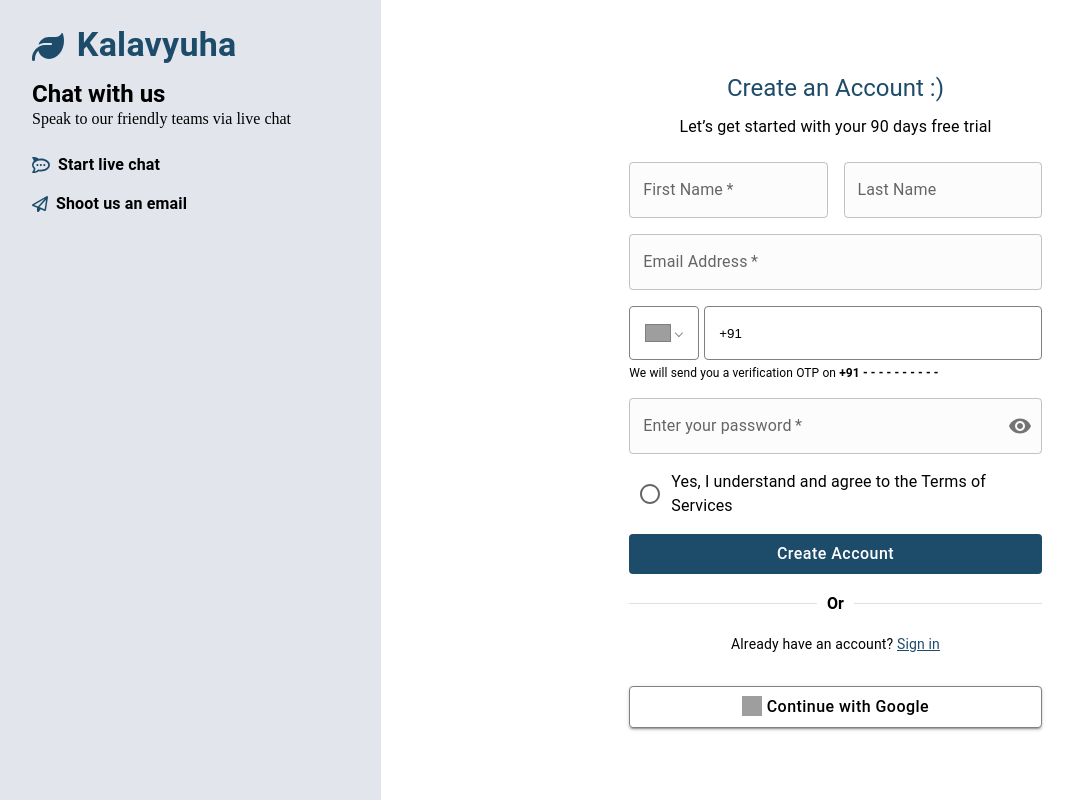
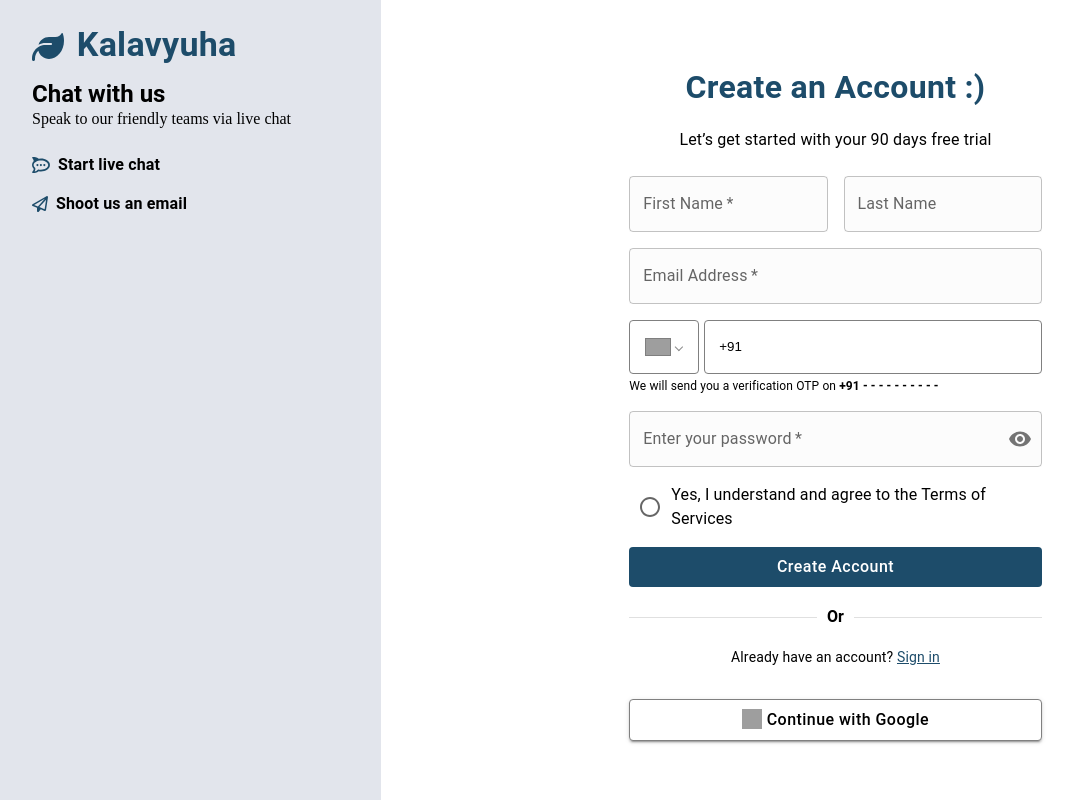
Before and after one commit to mamta18567/Kalvayuha, a React (Create React App) app: page / in a window 1280 px wide. Shown: the whole page, without its empty margins (0-1074 px from the left). Built offline with nearby package versions, Linux system fonts and the light colour scheme; grey boxes are pictures that could not be loaded.

Commit message:
Signup and otp-verification

```diff
--- a/src/components/signup.jsx
+++ b/src/components/signup.jsx
@@ -186,10 +186,23 @@
   return (
     <Stack className="container" direction={{ xs: 'column', md: 'row' }} height="100vh">
       <Box component="form" onSubmit={handleSubmit} noValidate sx={{ pt: 2 }} className="right-container">
-        <Typography variant="h5" textAlign="center" gutterBottom className="heading-text">
+        <Typography
+          variant="subtitle1"
+          textAlign="center"
+          gutterBottom
+          sx={{
+            fontSize: { xs: '1.2rem', md: '2rem', },
+            fontWeight: { xs: 'bold', md: 'bold' },
+            color: '#1D4C6A'
+          }}
+        >
           Create an Account :)
         </Typography>
-        <Typography variant="subtitle1" textAlign="center" gutterBottom className="text">
+        <Typography
+          sx={{
+            fontSize: { xs: '0.8rem', md: '1rem', },
+          }}
+          variant="subtitle1" textAlign="center" gutterBottom className="text">
           Let’s get started with your 90 days free trial
         </Typography>
         <Stack spacing={2} className="form">
@@ -239,7 +252,7 @@
                     }}
                     required={formConfig[field].required}
                   />
-                  <Typography sx={{fontSize: '12px', marginTop: '0.2rem'}}> We will send you a verification OTP on <Typography sx={{fontSize: '12px', fontWeight: 'bold'}} variant='subtitle-1'>+91 - - - - - - - - - -</Typography></Typography>
+                  <Typography sx={{ fontSize: '12px', marginTop: '0.2rem' }}> We will send you a verification OTP on <Typography sx={{ fontSize: '12px', fontWeight: 'bold' }} variant='subtitle-1'>+91 - - - - - - - - - -</Typography></Typography>
                   {state.errors[field] && (
                     <Typography
                       sx={{
--- a/src/reusable-components/NavBar.jsx
+++ b/src/reusable-components/NavBar.jsx
@@ -17,7 +17,7 @@
   const user = useSelector((state) => state.user.user);
 
   const NavContent = () => (
-    <Box sx={{ display: 'flex', flexDirection: 'column', alignItems: 'flex-start', padding:'1rem 2rem' }}>
+    <Box sx={{ display: 'flex', flexDirection: 'column', alignItems: 'flex-start', padding: '1rem 2rem' }}>
       <Box sx={{ display: 'flex', alignItems: 'center', gap: '0.8rem' }}>
         <FontAwesomeIcon sx={{ paddingBottom: '0.5rem', fontSize: '3rem' }} icon={faLeaf} size="2x" color='#1D4C6A' />
         <Typography variant="h4" sx={{ fontWeight: 'bold' }} className='heading-text' gutterBottom paddingTop={1}>
@@ -45,13 +45,18 @@
   );
 
   return (
-    <Stack className='container' direction={{ xs: 'column', md: 'row' }} height="100vh" style={{backgroundColor: '#E2E5EC'}}>
+    <Stack className='container' direction={{ xs: 'column', md: 'row' }} height="100vh" style={{ backgroundColor: '#E2E5EC' }}>
       {isMobile ? (
-        <Box style={{backgroundColor: '#E2E5EC'}}>
+        <Box style={{ backgroundColor: '#E2E5EC' }}>
           <IconButton sx={{ position: 'absolute', top: '1rem', left: '1rem' }} onClick={() => setIsDrawerOpen(true)}>
             <MenuIcon />
           </IconButton>
-          <Drawer anchor="left" open={isDrawerOpen} onClose={() => setIsDrawerOpen(false)}>
+          <Drawer anchor="left" open={isDrawerOpen} onClose={() => setIsDrawerOpen(false)} sx={{
+            '& .MuiDrawer-paper': {
+              width: '75vw',
+              maxWidth: '300px',
+            },
+          }}>
             {NavContent()}
           </Drawer>
         </Box>
```
